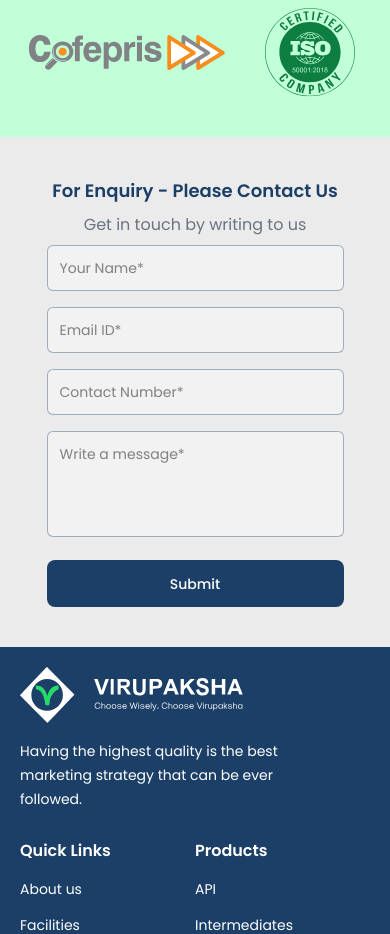
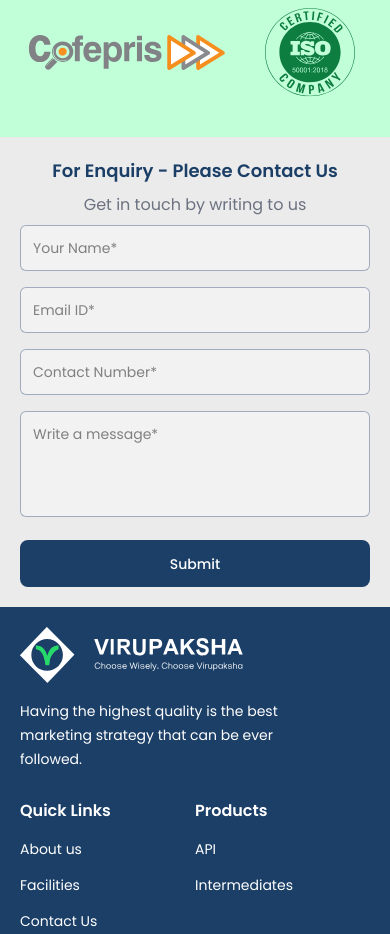
Before and after one commit to hrithikscube/virupaksha, a Next.js app: page / in a window 390 px wide. Shown: the part 2760-3694 px from the top of the page. Built offline with nearby package versions, Linux system fonts and the light colour scheme.

Commit message:
clean up

```diff
--- a/src/pages/index.js
+++ b/src/pages/index.js
@@ -275,8 +275,8 @@
           </div>
 
           {/* Contact Form */}
-          <div className="lg:w-[45%] w-full lg:p-20 p-10 bg-grayLight h-full flex flex-col items-center justify-center">
-            <div className="flex flex-col items-center justify-center gap-2 lg:w-[417px]">
+          <div className="lg:w-[45%] w-full lg:p-20 p-5 bg-grayLight h-full flex flex-col items-center justify-center">
+            <div className="flex flex-col items-center justify-center gap-2 lg:w-[417px] w-full">
               <h2 className="text-primaryBlue lg:text-2xl text-lg font-semibold">
                 For Enquiry - Please Contact Us
               </h2>
```
